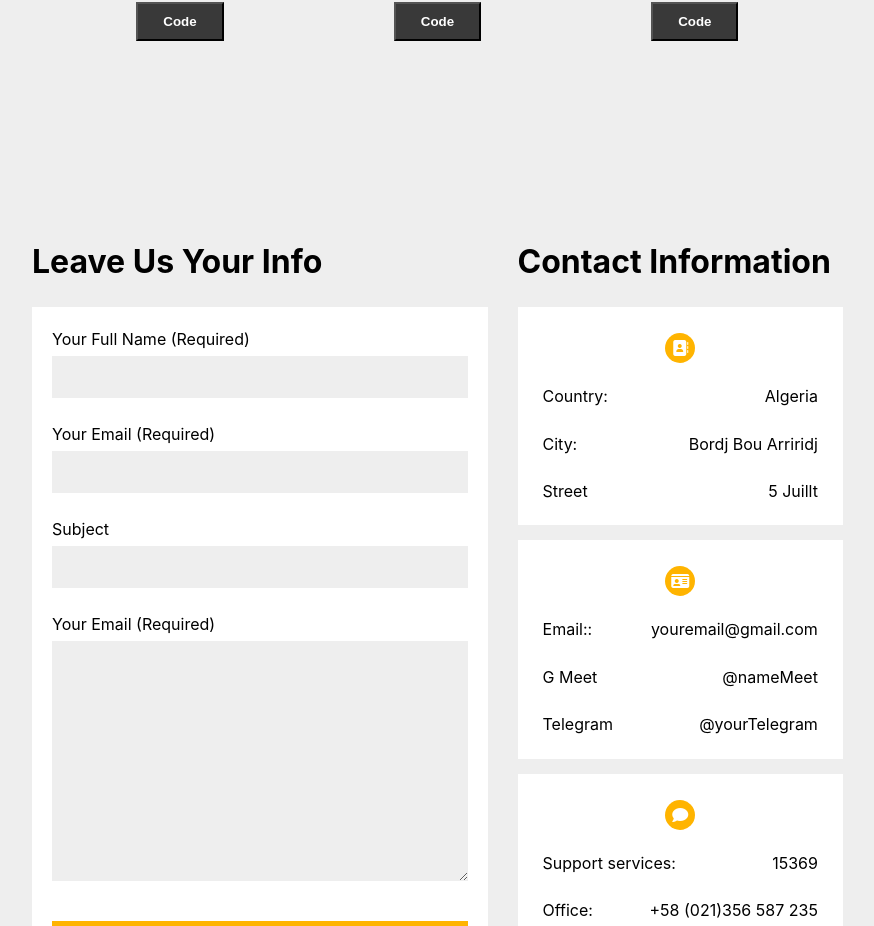
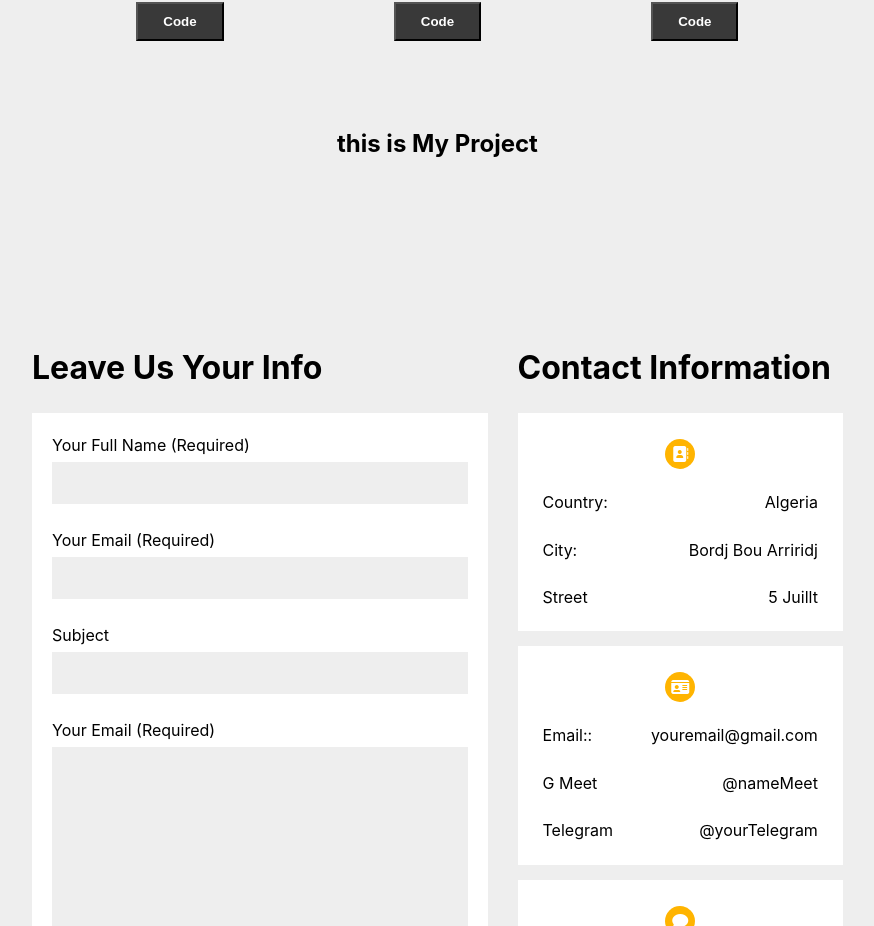
Before and after one commit to RahimMHD/RahimMHD, a React (Vite) app: page / in a window 1280 px wide. Shown: the part 3494-4420 px from the top of the page, without its empty margins (333-1207 px from the left). Built offline with nearby package versions, Linux system fonts and the light colour scheme; some icons are missing.

Commit message:
add title

```diff
--- a/src/component/componentMain/project.jsx
+++ b/src/component/componentMain/project.jsx
@@ -56,6 +56,7 @@ export default function Project(props) {
                     </div>
                 </div>
             </div>
+            <h2>this is My Project</h2>
         </div>
     )
 }
```
